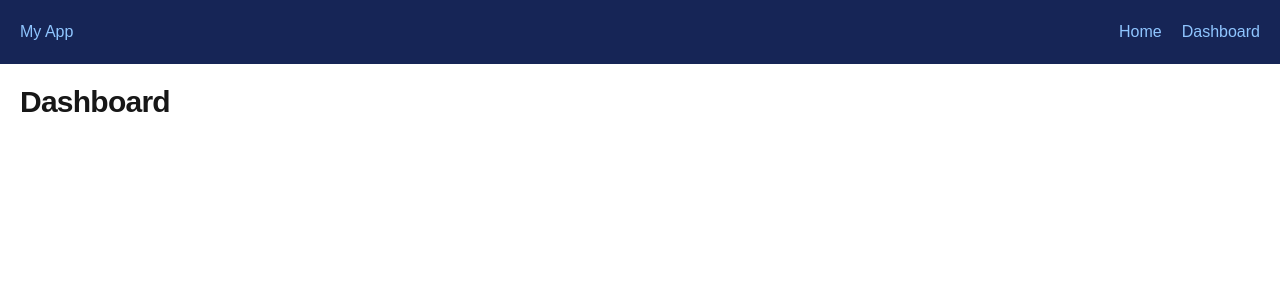
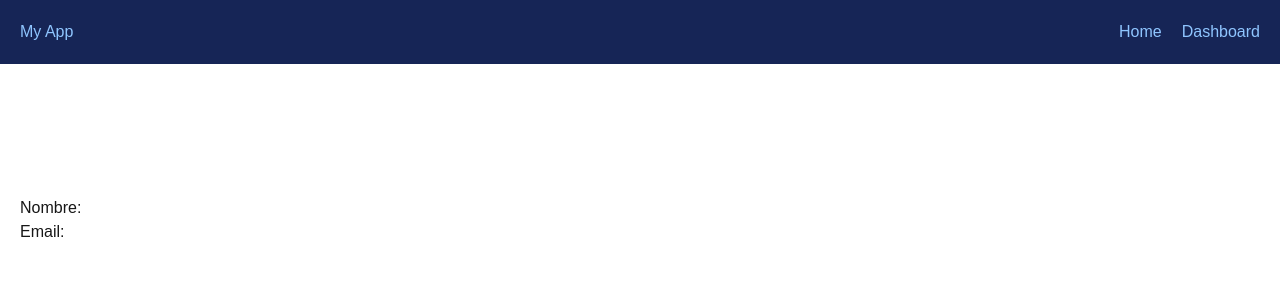
Before and after one commit to itsJosephV/my-next-app, a Next.js app: page /auth/dashboard in a window 1280 px wide. Shown: the top 300 px of the page. Built offline with nearby package versions, Linux system fonts and the light colour scheme; no server answers.

Commit message:
feat: integrate ClientAuthComponent into dashboard page and update skeleton styles

```diff
--- a/app/auth/dashboard/page.tsx
+++ b/app/auth/dashboard/page.tsx
@@ -1,21 +1,26 @@
+import { ClientAuthComponent } from "@/components/ClientAuthComponent";
 import { DashboardContent } from "@/components/DashboardContent";
 import { DashboardSkeleton } from "@/components/skeletons/dashboard-skeleton";
+
 import { Suspense } from "react";
 
 // import ClientAuthComponent from "@/components/ClientAuthComponent";
 
 const page = () => {
   return (
-    <Suspense fallback={<DashboardSkeleton />}>
-      <DashboardContent />
-    </Suspense>
+    <>
+      <Suspense fallback={<DashboardSkeleton />}>
+        <DashboardContent />
+      </Suspense>
+      <section className="mt-12">
+        <ClientAuthComponent />
+      </section>
+    </>
   );
 };
 
 export default page;
 
 {
-  /* <section className="mt-12">
-  <ClientAuthComponent />
-</section> */
+  /*  */
 }
--- a/components/ClientAuthComponent.tsx
+++ b/components/ClientAuthComponent.tsx
@@ -1,16 +1,19 @@
 "use client";
 
 import { useSession } from "next-auth/react";
+import { DashboardSkeleton } from "@/components/skeletons/dashboard-skeleton";
 
-const ClientAuthComponent = () => {
+export function ClientAuthComponent() {
   const { data: session, status } = useSession();
+
+  if (status === "loading") {
+    return <DashboardSkeleton />;
+  }
+
   return (
-    <div className="bg-blue-950 max-w-fit text-blue-300 p-4 rounded-md space-y-2">
+    <div>
+      <p>Nombre: {session?.user?.name}</p>
       <p>Email: {session?.user?.email}</p>
-      <p>this is inside a client component</p>
-      <p>Status: {status}</p>
     </div>
   );
-};
-
-export default ClientAuthComponent;
+}
--- a/components/DashboardContent.tsx
+++ b/components/DashboardContent.tsx
@@ -5,7 +5,7 @@ export async function DashboardContent() {
 
   return (
     <div>
-      <h1 className="text-3xl font-semibold tracking-tight">Dashboard</h1>
+      {/* <h1 className="text-3xl font-semibold tracking-tight">Dashboard</h1> */}
       <div className="mt-6 text-white/60 text-sm">
         <p>Nombre: {session?.user?.name}</p>
         <p>Email: {session?.user?.email}</p>
--- a/components/skeletons/dashboard-skeleton.tsx
+++ b/components/skeletons/dashboard-skeleton.tsx
@@ -1,7 +1,6 @@
 export function DashboardSkeleton() {
   return (
-    <div className="animate-pulse">
-      <div className="h-8 w-48 bg-gray-200 rounded mb-4" />
+    <div className="animate-pulse mt-6">
       <div className="h-4 w-64 bg-gray-200 rounded mb-2" />
       <div className="h-4 w-56 bg-gray-200 rounded mb-2" />
     </div>
```
